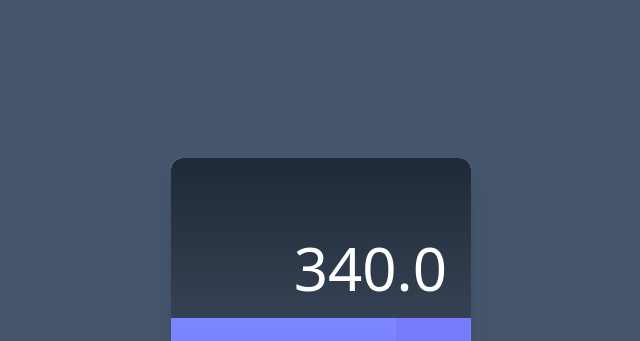
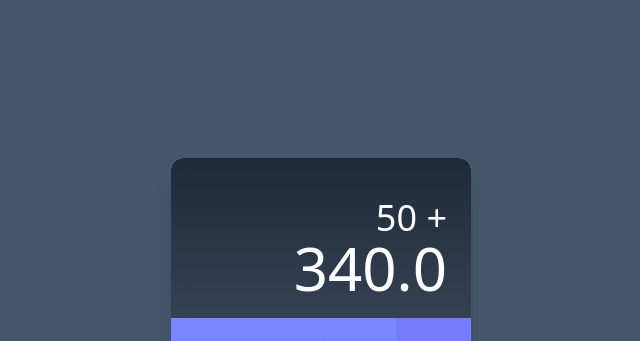
Before and after one commit to PhoenixDwarf/Angular-calculator, an Angular app: page /calculator in a window 1280 px wide. Shown: the top 341 px of the page, without its empty margins (319-959 px from the left). Built offline with nearby package versions, Linux system fonts and the light colour scheme.

Commit message:
feat: update calculator display to show operation and result

```diff
--- a/src/app/calculator/components/calculator/calculator.html
+++ b/src/app/calculator/components/calculator/calculator.html
@@ -2,7 +2,11 @@
   class="w-screen h-40 bg-linear-to-b from-gray-800 to-gray-700 flex items-end text-right"
   style="max-width: 300px"
 >
-  <div class="w-full py-5 px-6 text-6xl text-white font-thin">340.0</div>
+  <div class="w-full py-5 px-6 text-6xl text-white font-thin">
+    <span class="text-4xl">50 +</span>
+    <br />
+    <span>340.0</span>
+  </div>
 </div>
 <div class="w-full bg-linear-to-b from-indigo-400 to-indigo-500">
   <div class="flex w-full">
```
